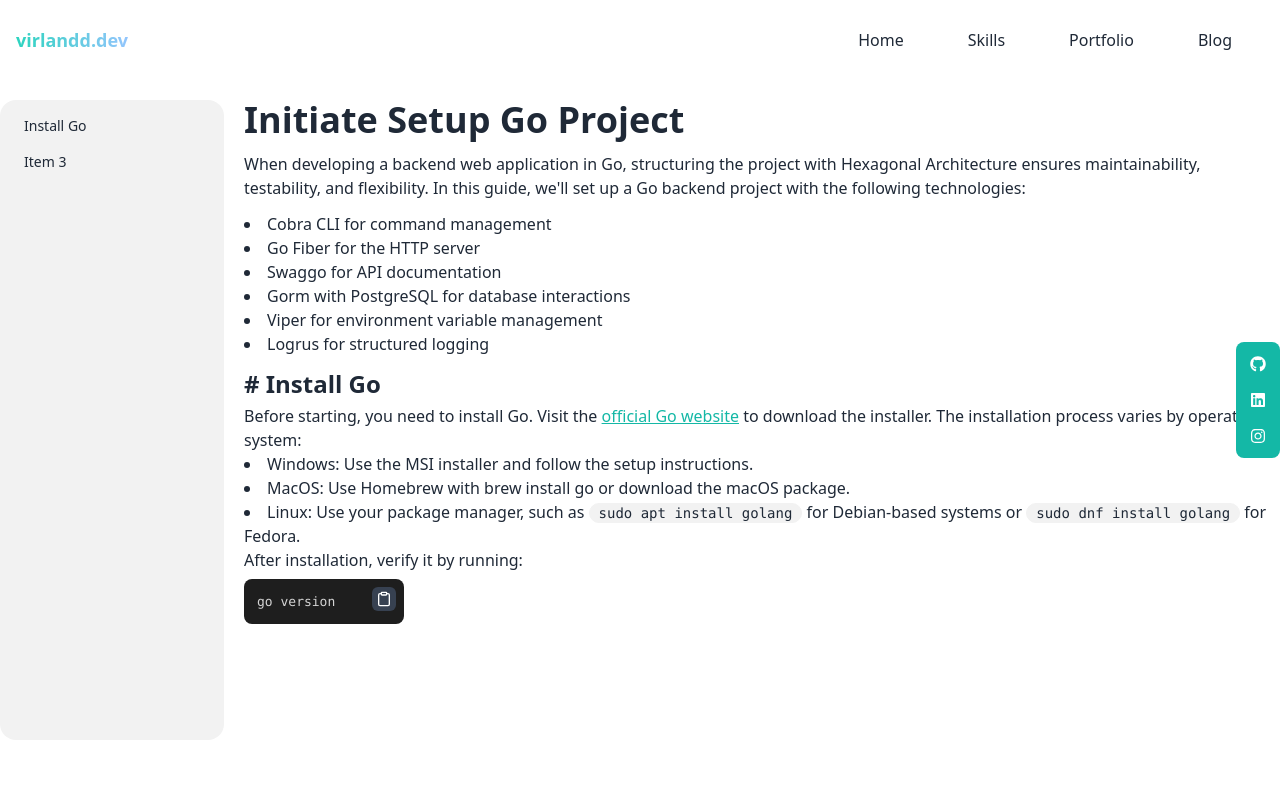
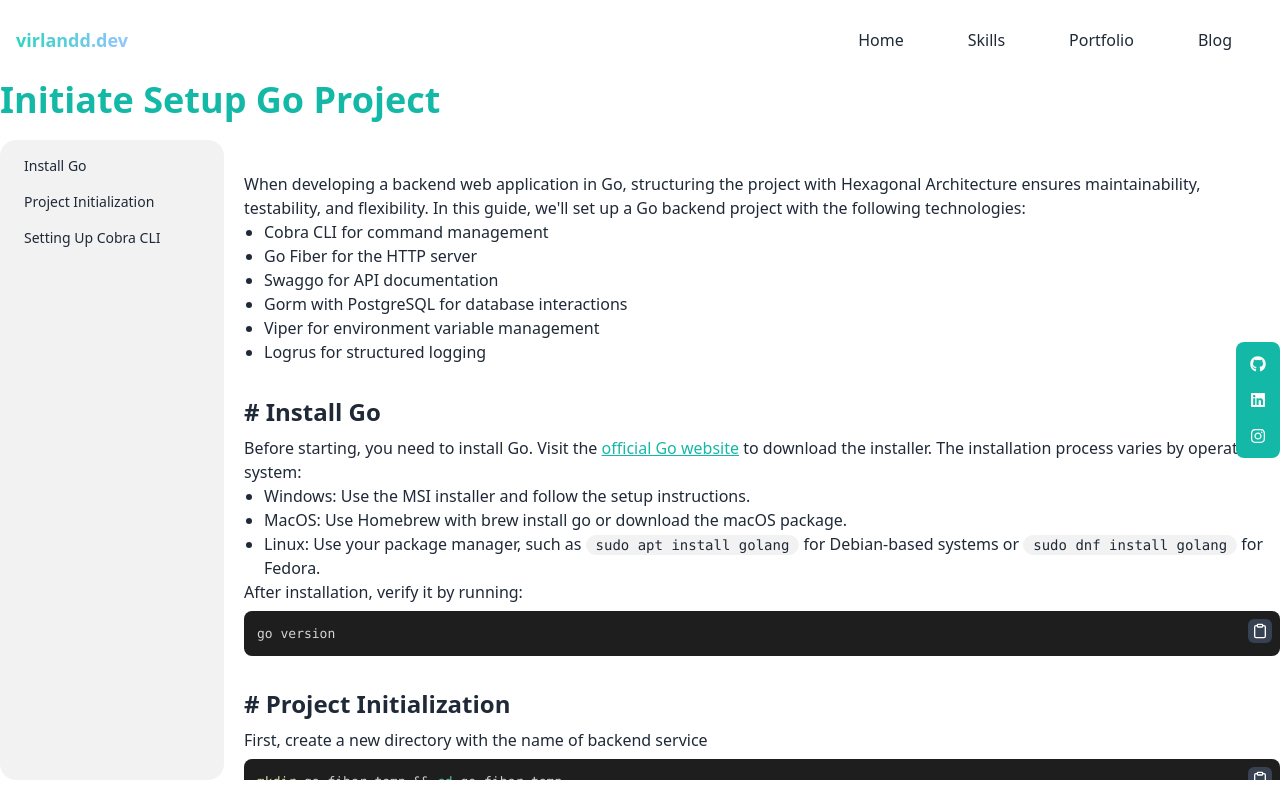
Before and after one commit to aprianfirlanda/my-portofolio, a Next.js app: page /blog/go/initiate-setup-go-project in a window 1280 px wide. Built offline with nearby package versions, Linux system fonts and the light colour scheme.

Commit message:
feat(blog - init go project): add content setting up cobra cli

```diff
--- a/src/app/blog/go/initiate-setup-go-project/page.js
+++ b/src/app/blog/go/initiate-setup-go-project/page.js
@@ -1,61 +1,117 @@
 import Link from 'next/link';
 import CodeBlock from '@/components/CodeBlock';
+import {
+  BlogList,
+  BlogNavigation,
+  BlogParagraph,
+  BlogSection,
+  BlogSubTitle,
+  BlogTitle,
+} from '@/components/Blogging';
 
-export default function Page() {
+function ContentIntro() {
   return (
-    <div className="container pt-20">
-      <div className="flex gap-5 mt-5">
-        <ul className="menu bg-base-200 rounded-box w-56 h-[80vh] shrink-0">
-          <li>
-            <Link href={`/blog/go/initiate-setup-go-project#install-go`}>Install Go</Link>
-          </li>
-          <li>
-            <a>Item 3</a>
-          </li>
-        </ul>
-        <div>
-          <h1 className="text-4xl font-bold">Initiate Setup Go Project</h1>
-          <p className="py-3">
-            When developing a backend web application in Go, structuring the project with Hexagonal
-            Architecture ensures maintainability, testability, and flexibility. In this guide, we'll
-            set up a Go backend project with the following technologies:
-          </p>
-          <ul className="list-disc list-inside">
-            <li>Cobra CLI for command management</li>
-            <li>Go Fiber for the HTTP server</li>
-            <li>Swaggo for API documentation</li>
-            <li>Gorm with PostgreSQL for database interactions</li>
-            <li>Viper for environment variable management</li>
-            <li>Logrus for structured logging</li>
-          </ul>
-          <h2 id="install-go" className="text-2xl font-semibold pt-3 pb-1">
-            # Install Go
-          </h2>
+    <BlogSection>
+      <BlogParagraph content="When developing a backend web application in Go, structuring the project with Hexagonal Architecture ensures maintainability, testability, and flexibility. In this guide, we'll set up a Go backend project with the following technologies:" />
+      <BlogList
+        contents={[
+          'Cobra CLI for command management',
+          'Go Fiber for the HTTP server',
+          'Swaggo for API documentation',
+          'Gorm with PostgreSQL for database interactions',
+          'Viper for environment variable management',
+          'Logrus for structured logging',
+        ]}
+      />
+    </BlogSection>
+  );
+}
+
+function ContentInstallGo() {
+  return (
+    <BlogSection>
+      <BlogSubTitle id="install-go" content="Install Go" />
       <p>
         Before starting, you need to install Go. Visit the{' '}
-            <Link
-              href={'https://go.dev/doc/install'}
-              target={'_blank'}
-              className="link link-primary"
-            >
+        <Link href={'https://go.dev/doc/install'} target={'_blank'} className="link link-primary">
           official Go website
         </Link>{' '}
         to download the installer. The installation process varies by operating system:
       </p>
-          <ul className="list-disc list-inside">
+      <ul className="list-disc pl-5">
         <li>Windows: Use the MSI installer and follow the setup instructions.</li>
         <li>MacOS: Use Homebrew with brew install go or download the macOS package.</li>
         <li>
           Linux: Use your package manager, such as{' '}
           <code className="badge badge-ghost">sudo apt install golang</code> for Debian-based
-              systems or <code className="badge badge-ghost">sudo dnf install golang</code> for
-              Fedora.
+          systems or <code className="badge badge-ghost">sudo dnf install golang</code> for Fedora.
         </li>
       </ul>
       <p>After installation, verify it by running:</p>
-          <div className="w-40">
+      <div className="w-full">
         <CodeBlock code={'go version'} />
       </div>
+    </BlogSection>
+  );
+}
+
+function ContentProjectInitialization() {
+  return (
+    <BlogSection>
+      <BlogSubTitle id="project-initialization" content="Project Initialization" />
+      <BlogParagraph content="First, create a new directory with the name of backend service" />
+      <div className="w-full">
+        <CodeBlock code={'mkdir go-fiber-temp && cd go-fiber-temp'} />
+      </div>
+      <BlogParagraph content="the, initialize go module with this command" />
+      <div className="w-full">
+        <CodeBlock code={'go mod init go-fiber-temp'} />
+      </div>
+    </BlogSection>
+  );
+}
+
+function ContentSetupCobraCli() {
+  return (
+    <BlogSection>
+      <BlogSubTitle id="setup-cobra-cli" content="Setting Up Cobra CLI" />
+      <BlogParagraph content="Install cobra-cli, if you already install, you can skip this command" />
+      <div className="w-full">
+        <CodeBlock code={'go install github.com/spf13/cobra-cli@latest'} />
+      </div>
+      <BlogParagraph content="Initialize cobra-cli in this backend project" />
+      <div className="w-full">
+        <CodeBlock code={'cobra-cli init'} />
+      </div>
+      <BlogParagraph content="Add http command, to handle running http server" />
+      <div className="w-full">
+        <CodeBlock code={'cobra-cli add http'} />
+      </div>
+    </BlogSection>
+  );
+}
+
+export default function Page() {
+  return (
+    <div className="container pt-20">
+      <BlogTitle content="Initiate Setup Go Project" />
+      <div className="flex gap-5">
+        <BlogNavigation
+          contents={[
+            { id: 'install-go', name: 'Install Go' },
+            { id: 'project-initialization', name: 'Project Initialization' },
+            { id: 'setup-cobra-cli', name: 'Setting Up Cobra CLI' },
+          ]}
+        />
+
+        <div className="h-[80vh] overflow-auto">
+          <ContentIntro />
+
+          <ContentInstallGo />
+
+          <ContentProjectInitialization />
+
+          <ContentSetupCobraCli />
         </div>
       </div>
     </div>
--- /dev/null
+++ b/src/components/Blogging.jsx
@@ -0,0 +1,47 @@
+import Link from 'next/link';
+
+export function BlogTitle({ content }) {
+  return (
+    <h1 id="home" className="text-primary text-4xl font-bold mb-5">
+      {content}
+    </h1>
+  );
+}
+
+export function BlogNavigation({ contents }) {
+  return (
+    <ul className="menu bg-base-200 rounded-box w-56 h-[80vh] shrink-0">
+      {contents.map((item) => (
+        <li key={item.id}>
+          <Link href={`/blog/go/initiate-setup-go-project#${item.id}`}>{item.name}</Link>
+        </li>
+      ))}
+    </ul>
+  );
+}
+
+export function BlogSection({ children }) {
+  return <section className="mt-8">{children}</section>;
+}
+
+export function BlogSubTitle({ id, content }) {
+  return (
+    <h2 id={id} className="text-2xl font-semibold pb-2">
+      # {content}
+    </h2>
+  );
+}
+
+export function BlogParagraph({ content }) {
+  return <p>{content}</p>;
+}
+
+export function BlogList({ contents }) {
+  return (
+    <ul className="list-disc pl-5">
+      {contents.map((item, index) => (
+        <li key={index}>{item}</li>
+      ))}
+    </ul>
+  );
+}
```
Lines whose indentation alone changed are shown as unchanged.
